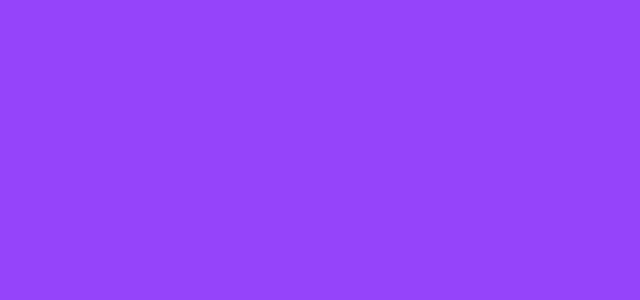
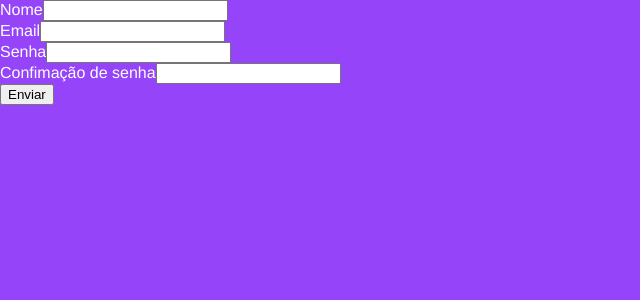
Before and after one commit to MateusLouzada/front-books, a React (Vite) app: page /register in a window 1280 px wide. Before the commit this address had no page. Shown: the top 300 px of the page, without its empty margins (0-640 px from the left). Built offline with nearby package versions, Linux system fonts and the light colour scheme.

Commit message:
adicionado tela de registro, falta colocar funcionalidade de voltar para login e estilizar

```diff
--- a/src/AppRoutes.jsx
+++ b/src/AppRoutes.jsx
@@ -10,6 +10,7 @@ import { AuthProvider, AuthContext } from "./contexts/auth";
 
 import Login from "./pages/Login";
 import HomePage from "./pages/HomePage";
+import Register from "./pages/Register";
 
 function AppRoutes() {
   const Private = ({ children }) => {
@@ -31,6 +32,7 @@ function AppRoutes() {
       <AuthProvider>
         <Routes>
           <Route exact path="/login" element={<Login />} />
+          <Route exact path="/register" element={<Register />} />
           <Route
             exact
             path="/"
--- a/src/pages/Login/index.jsx
+++ b/src/pages/Login/index.jsx
@@ -1,12 +1,15 @@
 import { Container, ContainerLogin } from "./style";
 import React, { useState, useContext } from "react";
 import { AuthContext } from "../../contexts/auth";
+import { Navigate } from "react-router-dom";
 
 function Login() {
   const { login } = useContext(AuthContext);
 
   const [email, setEmail] = useState("");
   const [password, setPassword] = useState("");
+
+  const [register, setRegister] = useState(false);
 
   const handleSubmit = (e) => {
     e.preventDefault();
@@ -18,6 +21,10 @@ function Login() {
   };
   const changePassword = (e) => {
     setPassword(e.target.value);
+  };
+
+  const handleRegister = () => {
+    setRegister(true);
   };
 
   return (
@@ -43,9 +50,10 @@ function Login() {
         </div>
         <div>
           <button type="submit">Entrar</button>
-          <button>Cadastrar</button>
         </div>
       </ContainerLogin>
+      <button onClick={handleRegister}>Cadastrar</button>
+      {register ? <Navigate to="/register" /> : <></>}
     </Container>
   );
 }
--- /dev/null
+++ b/src/pages/Register/index.jsx
@@ -0,0 +1,59 @@
+import { useState } from "react";
+import { createUser } from "../../services/api";
+import { Container } from "./style";
+
+function Register() {
+  const [name, setName] = useState();
+  const [email, setEmail] = useState();
+  const [password, setPassword] = useState();
+  const [confirmPassword, setConfirmPassword] = useState();
+
+  const handleName = (e) => {
+    setName(e.target.value);
+  };
+  const handleEmail = (e) => {
+    setEmail(e.target.value);
+  };
+  const handlePassword = (e) => {
+    setPassword(e.target.value);
+  };
+  const handleConfirmPassword = (e) => {
+    setConfirmPassword(e.target.value);
+  };
+
+  const registerUser = (e) => {
+    e.preventDefault();
+
+    if (!name && !email && !password && !confirmPassword) {
+      createUser(name, email, password, confirmPassword);
+    }
+  };
+
+  return (
+    <Container>
+      <form onSubmit={registerUser}>
+        <div>
+          <span>Nome</span>
+          <input type="text" onChange={handleName} />
+        </div>
+        <div>
+          <span>Email</span>
+          <input type="email" onChange={handleEmail} />
+        </div>
+        <div>
+          <span>Senha</span>
+          <input type="password" onChange={handlePassword} />
+        </div>
+        <div>
+          <span>Confimação de senha</span>
+          <input type="password" onChange={handleConfirmPassword} />
+        </div>
+        <div>
+          <button type="submit">Enviar</button>
+        </div>
+      </form>
+    </Container>
+  );
+}
+
+export default Register;
--- /dev/null
+++ b/src/pages/Register/style.js
@@ -0,0 +1,6 @@
+import styled from "styled-components";
+
+export const Container = styled.div`
+  height: 100vh;
+  width: 100vw;
+`;
```
